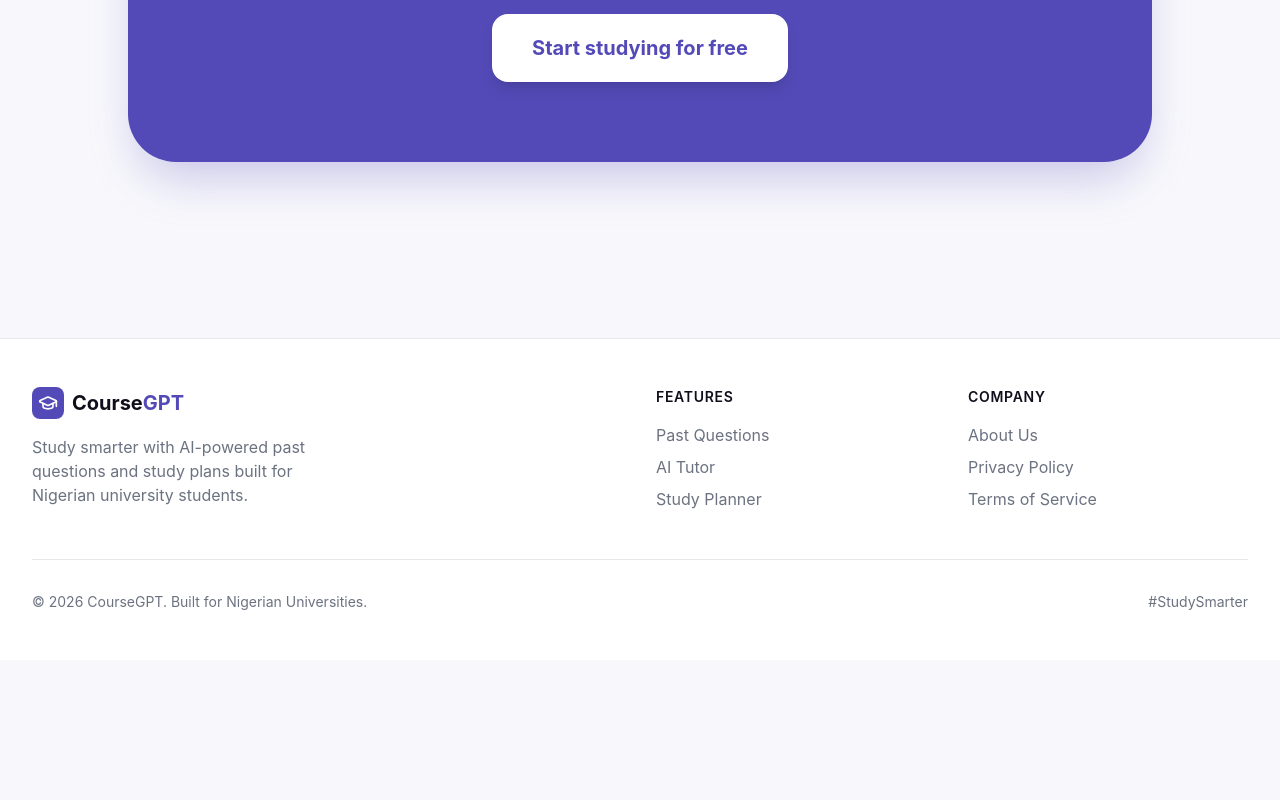
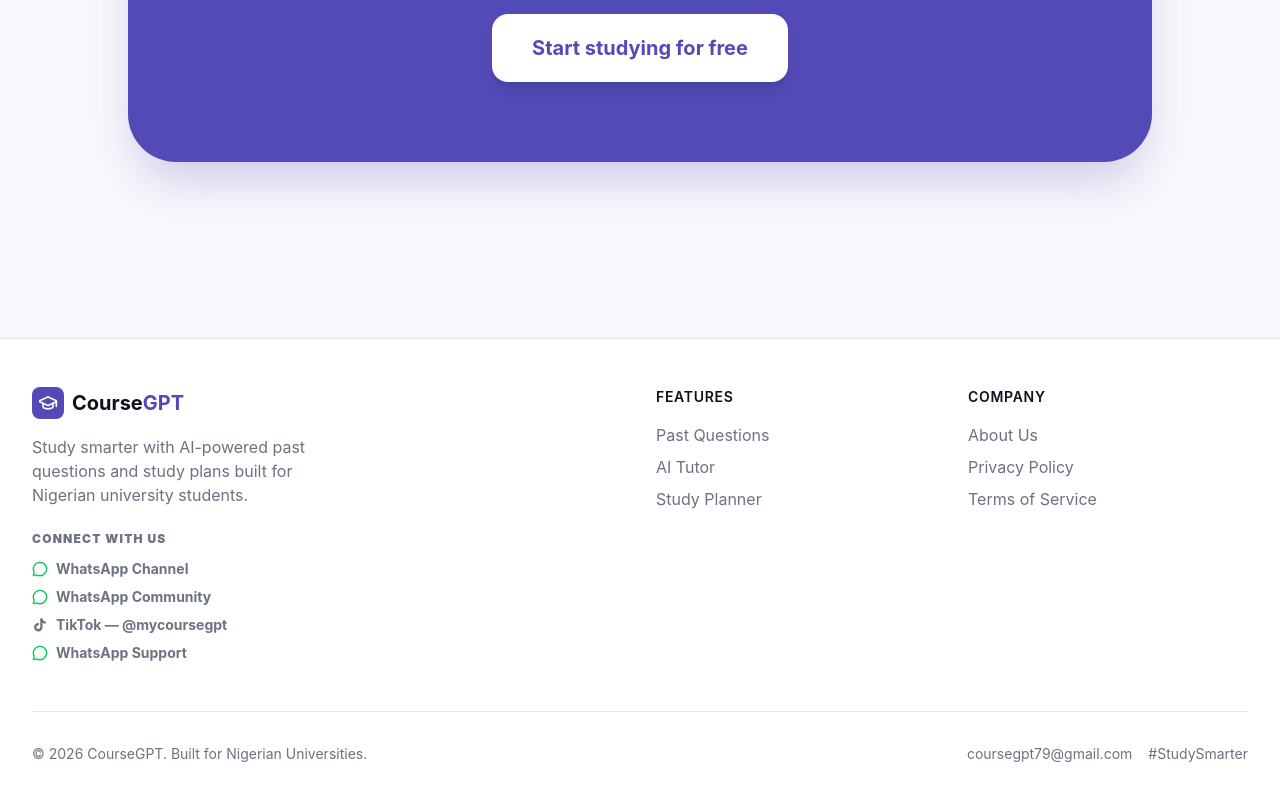
Before and after one commit to tabukoendure/coursegpt, a React (Vite) app: page / in a window 1280 px wide. Shown: the part 3593-4393 px from the top of the page. Before the commit the page ends 4253 px from the top, so only its background shows below. Built offline with nearby package versions, Linux system fonts and the light colour scheme; no server answers.

Commit message:
add social links to footer, about/privacy/terms pages

```diff
--- a/src/components/Footer.tsx
+++ b/src/components/Footer.tsx
@@ -1,5 +1,5 @@
 import { Link } from 'react-router-dom';
-import { GraduationCap } from 'lucide-react';
+import { GraduationCap, MessageCircle } from 'lucide-react';
 
 export default function Footer() {
   return (
@@ -18,15 +18,40 @@
             <p className="mt-4 text-text-secondary max-w-xs">
               Study smarter with AI-powered past questions and study plans built for Nigerian university students.
             </p>
+            <div className="mt-6 space-y-3">
+              <p className="text-xs font-black text-text-secondary uppercase tracking-widest">Connect With Us</p>
+              <div className="flex flex-col gap-2">
+                <a href="https://whatsapp.com/channel/0029Vb7xVjg0VycG8sA7LE2g" target="_blank" rel="noopener noreferrer" className="flex items-center gap-2 text-sm font-bold text-text-secondary hover:text-green-600 transition-colors">
+                  <MessageCircle className="h-4 w-4 text-green-500" />
+                  WhatsApp Channel
+                </a>
+                <a href="https://chat.whatsapp.com/EDvKIrg8gtF5naypmTVZVf" target="_blank" rel="noopener noreferrer" className="flex items-center gap-2 text-sm font-bold text-text-secondary hover:text-green-600 transition-colors">
+                  <MessageCircle className="h-4 w-4 text-green-500" />
+                  WhatsApp Community
+                </a>
+                <a href="https://www.tiktok.com/@mycoursegpt" target="_blank" rel="noopener noreferrer" className="flex items-center gap-2 text-sm font-bold text-text-secondary hover:text-text-primary transition-colors">
+                  <svg className="h-4 w-4 fill-current" viewBox="0 0 24 24" xmlns="http://www.w3.org/2000/svg">
+                    <path d="M19.59 6.69a4.83 4.83 0 01-3.77-4.25V2h-3.45v13.67a2.89 2.89 0 01-2.88 2.5 2.89 2.89 0 01-2.89-2.89 2.89 2.89 0 012.89-2.89c.28 0 .54.04.79.1V9.01a6.33 6.33 0 00-.79-.05 6.34 6.34 0 00-6.34 6.34 6.34 6.34 0 006.34 6.34 6.34 6.34 0 006.33-6.34V8.69a8.18 8.18 0 004.78 1.52V6.75a4.85 4.85 0 01-1.01-.06z" />
+                  </svg>
+                  TikTok — @mycoursegpt
+                </a>
+                <a href="https://wa.me/2349066467677" target="_blank" rel="noopener noreferrer" className="flex items-center gap-2 text-sm font-bold text-text-secondary hover:text-green-600 transition-colors">
+                  <MessageCircle className="h-4 w-4 text-green-500" />
+                  WhatsApp Support
+                </a>
+              </div>
+            </div>
           </div>
+
           <div>
             <h3 className="text-sm font-semibold text-text-primary uppercase tracking-wider">Features</h3>
             <ul className="mt-4 space-y-2">
-              <li><Link to="/past-questions" className="text-text-secondary hover:text-primary transition-colors">Past Questions</Link></li>
-              <li><Link to="/ai-tutor" className="text-text-secondary hover:text-primary transition-colors">AI Tutor</Link></li>
-              <li><Link to="/study-planner" className="text-text-secondary hover:text-primary transition-colors">Study Planner</Link></li>
+              <li><Link to="/dashboard/questions" className="text-text-secondary hover:text-primary transition-colors">Past Questions</Link></li>
+              <li><Link to="/dashboard/ai" className="text-text-secondary hover:text-primary transition-colors">AI Tutor</Link></li>
+              <li><Link to="/dashboard/planner" className="text-text-secondary hover:text-primary transition-colors">Study Planner</Link></li>
             </ul>
           </div>
+
           <div>
             <h3 className="text-sm font-semibold text-text-primary uppercase tracking-wider">Company</h3>
             <ul className="mt-4 space-y-2">
@@ -36,9 +61,11 @@
             </ul>
           </div>
         </div>
+
         <div className="mt-12 pt-8 border-t border-border flex flex-col md:flex-row justify-between items-center space-y-4 md:space-y-0">
           <p className="text-sm text-text-secondary">© 2026 CourseGPT. Built for Nigerian Universities.</p>
-          <div className="flex space-x-6">
+          <div className="flex items-center gap-4">
+            <a href="mailto:coursegpt79@gmail.com" className="text-sm text-text-secondary hover:text-primary transition-colors">coursegpt79@gmail.com</a>
             <span className="text-sm text-text-secondary">#StudySmarter</span>
           </div>
         </div>
```
